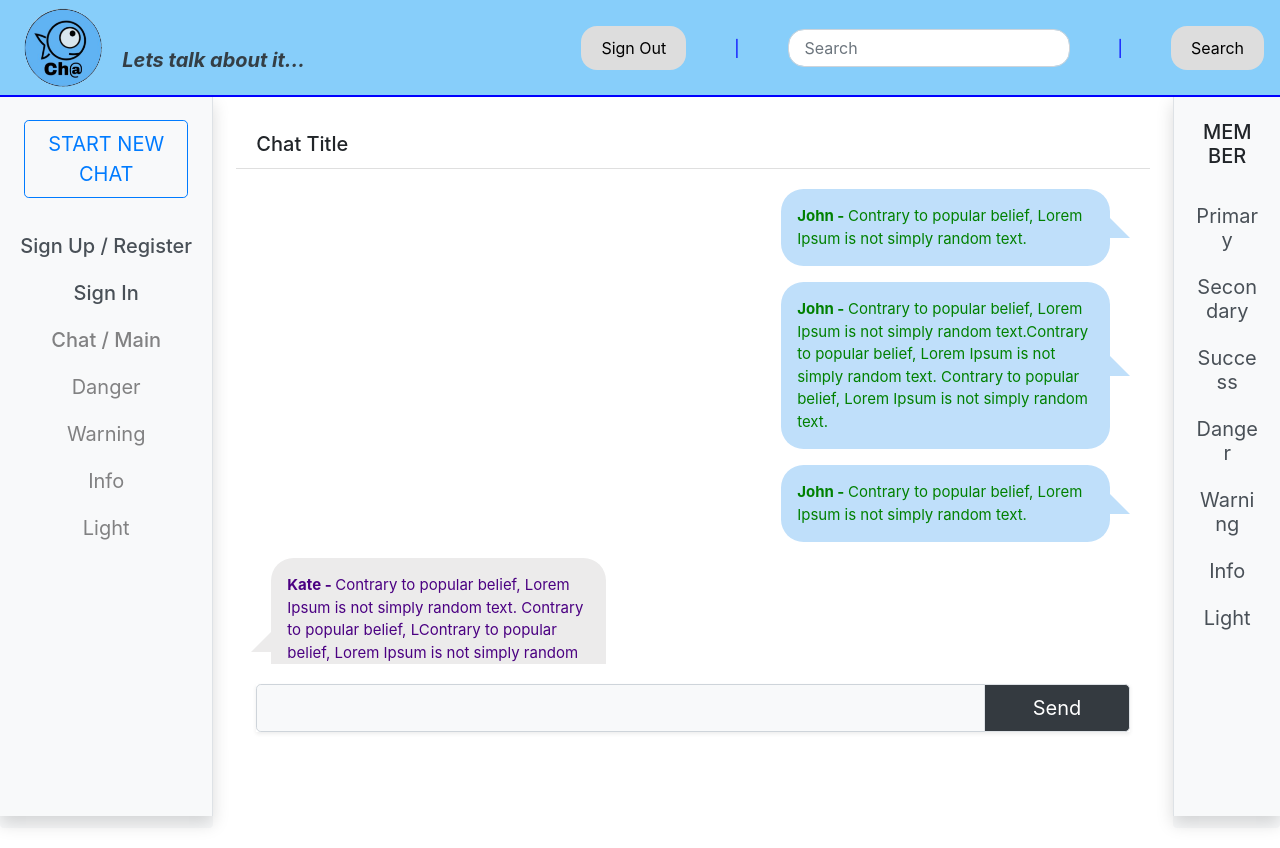
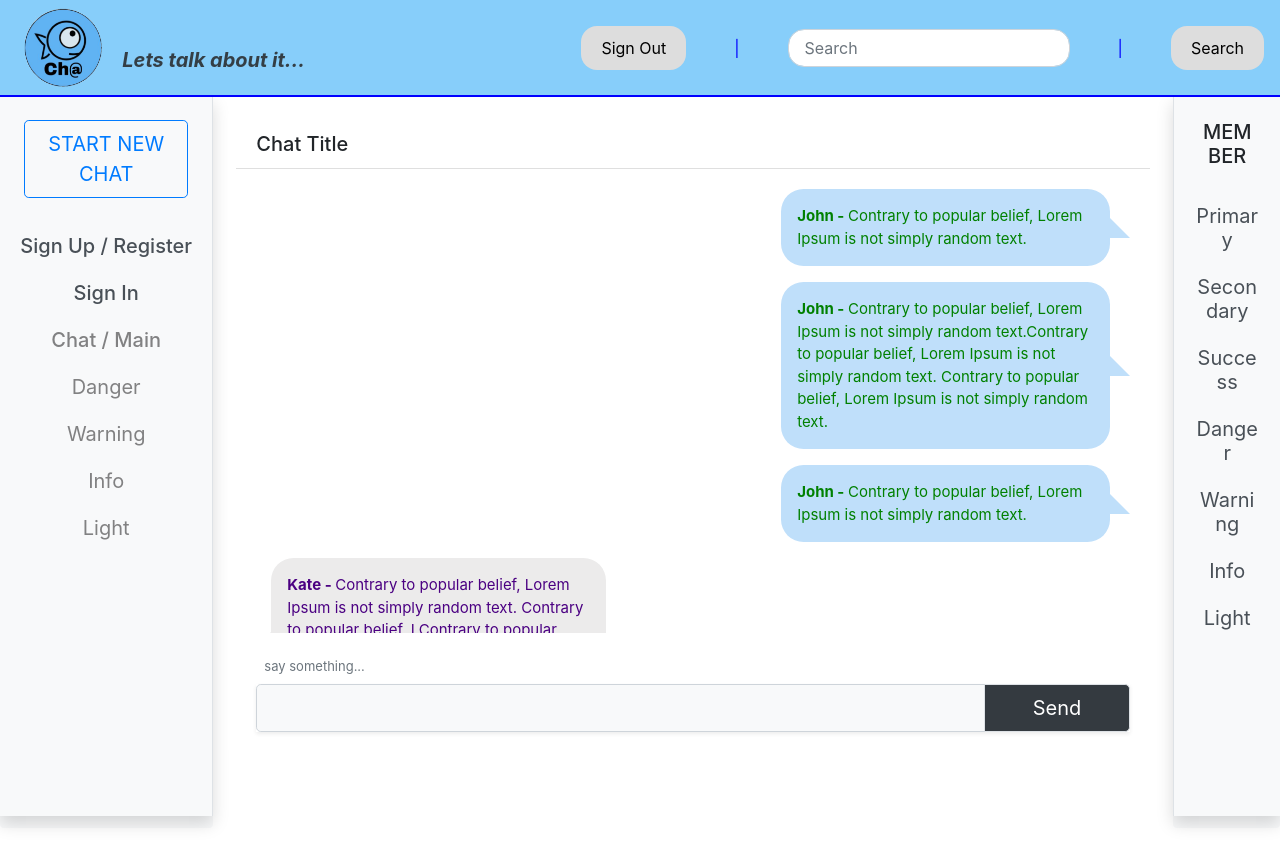
Before and after one commit to catnap89/HelloWorldCommunity, a React (Create React App) app in the folder client/: page /community/1 in a window 1280 px wide. Built offline with nearby package versions, Linux system fonts and the light colour scheme.

Commit message:
added small title over textinput box

```diff
--- a/client/src/components/Chatbox/chatbox.css
+++ b/client/src/components/Chatbox/chatbox.css
@@ -107,3 +107,9 @@ p {
   background:rgb(211, 209, 209);
   /* border-left-color: lightskyblue; */
 }
+
+/* textbox lable chat here */
+
+.Input-label {
+	font-size: 13px;
+}
--- a/client/src/components/Chatbox/index.js
+++ b/client/src/components/Chatbox/index.js
@@ -45,7 +45,7 @@ const Chatbox = (props) => (
         </Card.Body>
 
         <Card.Footer fixed="bottom" className="text-muted bg-white border-0 mt-2">
-
+ <label for="input" className="Input-label muted pl-2">say something...</label>
             <InputGroup size="lg" className="mb-0 shadow-sm">
             <FormControl className="bg-light"
                 placeholder=""
```
